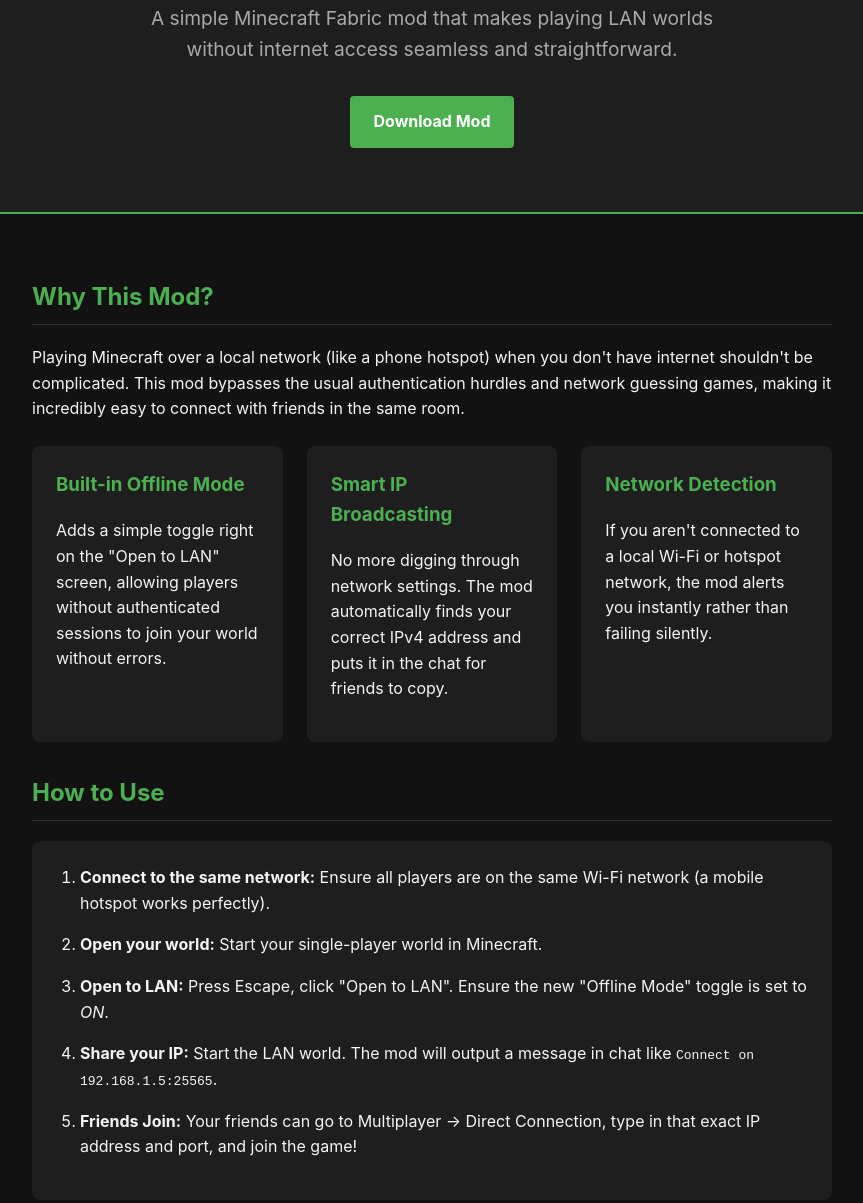
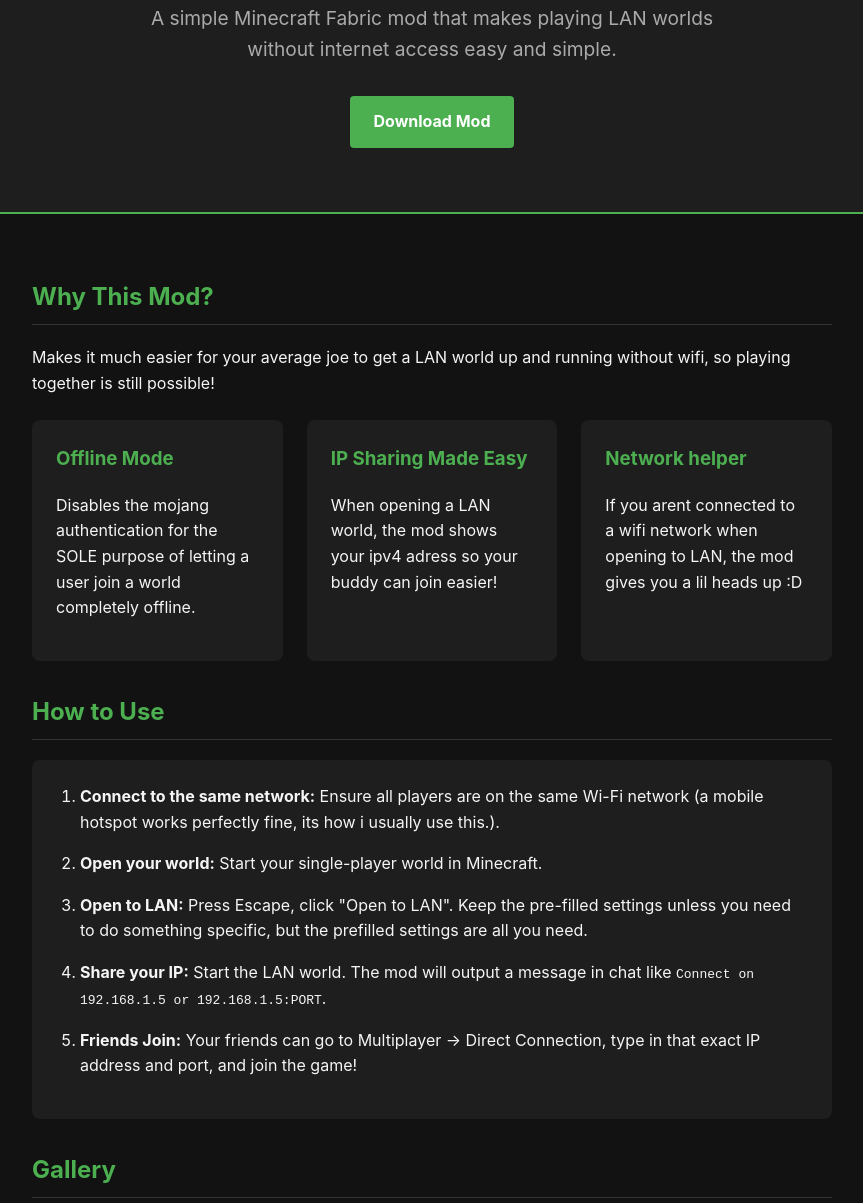
Before and after one commit to WolfJTA/OPPweb, a plain HTML site: page index.html in a window 1280 px wide. Shown: the part 141-1344 px from the top of the page, without its empty margins (208-1071 px from the left). Drawn offline with Linux system fonts and the light colour scheme.

Commit message:
Edited INDEX

```diff
--- a/index.html
+++ b/index.html
@@ -3,7 +3,7 @@
 <head>
     <meta charset="UTF-8">
     <meta name="viewport" content="width=device-width, initial-scale=1.0">
-    <title>Play Offline Together | Minecraft Mod</title>
+    <title>OfflinePlayPackage | Minecraft Mod</title>
     <style>
         :root {
             --bg-color: #121212;
@@ -128,7 +128,7 @@
 
     <header>
         <h1>Play Offline Together</h1>
-        <p>A simple Minecraft Fabric mod that makes playing LAN worlds without internet access seamless and straightforward.</p>
+        <p>A simple Minecraft Fabric mod that makes playing LAN worlds without internet access easy and simple.</p>
         <a href="#download" class="button">Download Mod</a>
     </header>
 
@@ -136,20 +136,20 @@
 
         <section id="about">
             <h2>Why This Mod?</h2>
-            <p>Playing Minecraft over a local network (like a phone hotspot) when you don't have internet shouldn't be complicated. This mod bypasses the usual authentication hurdles and network guessing games, making it incredibly easy to connect with friends in the same room.</p>
+            <p>Makes it much easier for your average joe to get a LAN world up and running without wifi, so playing together is still possible!</p>
 
             <div class="feature-grid">
                 <div class="feature">
-                    <h3>Built-in Offline Mode</h3>
-                    <p>Adds a simple toggle right on the "Open to LAN" screen, allowing players without authenticated sessions to join your world without errors.</p>
+                    <h3>Offline Mode</h3>
+                    <p>Disables the mojang authentication for the SOLE purpose of letting a user join a world completely offline.</p>
                 </div>
                 <div class="feature">
-                    <h3>Smart IP Broadcasting</h3>
-                    <p>No more digging through network settings. The mod automatically finds your correct IPv4 address and puts it in the chat for friends to copy.</p>
+                    <h3>IP Sharing Made Easy</h3>
+                    <p>When opening a LAN world, the mod shows your ipv4 adress so your buddy can join easier!</p>
                 </div>
                 <div class="feature">
-                    <h3>Network Detection</h3>
-                    <p>If you aren't connected to a local Wi-Fi or hotspot network, the mod alerts you instantly rather than failing silently.</p>
+                    <h3>Network helper</h3>
+                    <p>If you arent connected to a wifi network when opening to LAN, the mod gives you a lil heads up :D</p>
                 </div>
             </div>
         </section>
@@ -157,10 +157,10 @@
         <section id="usage">
             <h2>How to Use</h2>
             <ol class="steps">
-                <li><strong>Connect to the same network:</strong> Ensure all players are on the same Wi-Fi network (a mobile hotspot works perfectly).</li>
+                <li><strong>Connect to the same network:</strong> Ensure all players are on the same Wi-Fi network (a mobile hotspot works perfectly fine, its how i usually use this.).</li>
                 <li><strong>Open your world:</strong> Start your single-player world in Minecraft.</li>
-                <li><strong>Open to LAN:</strong> Press Escape, click "Open to LAN". Ensure the new "Offline Mode" toggle is set to <em>ON</em>.</li>
-                <li><strong>Share your IP:</strong> Start the LAN world. The mod will output a message in chat like <code>Connect on 192.168.1.5:25565</code>.</li>
+                <li><strong>Open to LAN:</strong> Press Escape, click "Open to LAN". Keep the pre-filled settings unless you need to do something specific, but the prefilled settings are all you need.</li>
+                <li><strong>Share your IP:</strong> Start the LAN world. The mod will output a message in chat like <code>Connect on 192.168.1.5 or 192.168.1.5:PORT</code>.</li>
                 <li><strong>Friends Join:</strong> Your friends can go to Multiplayer -> Direct Connection, type in that exact IP address and port, and join the game!</li>
             </ol>
         </section>
```
